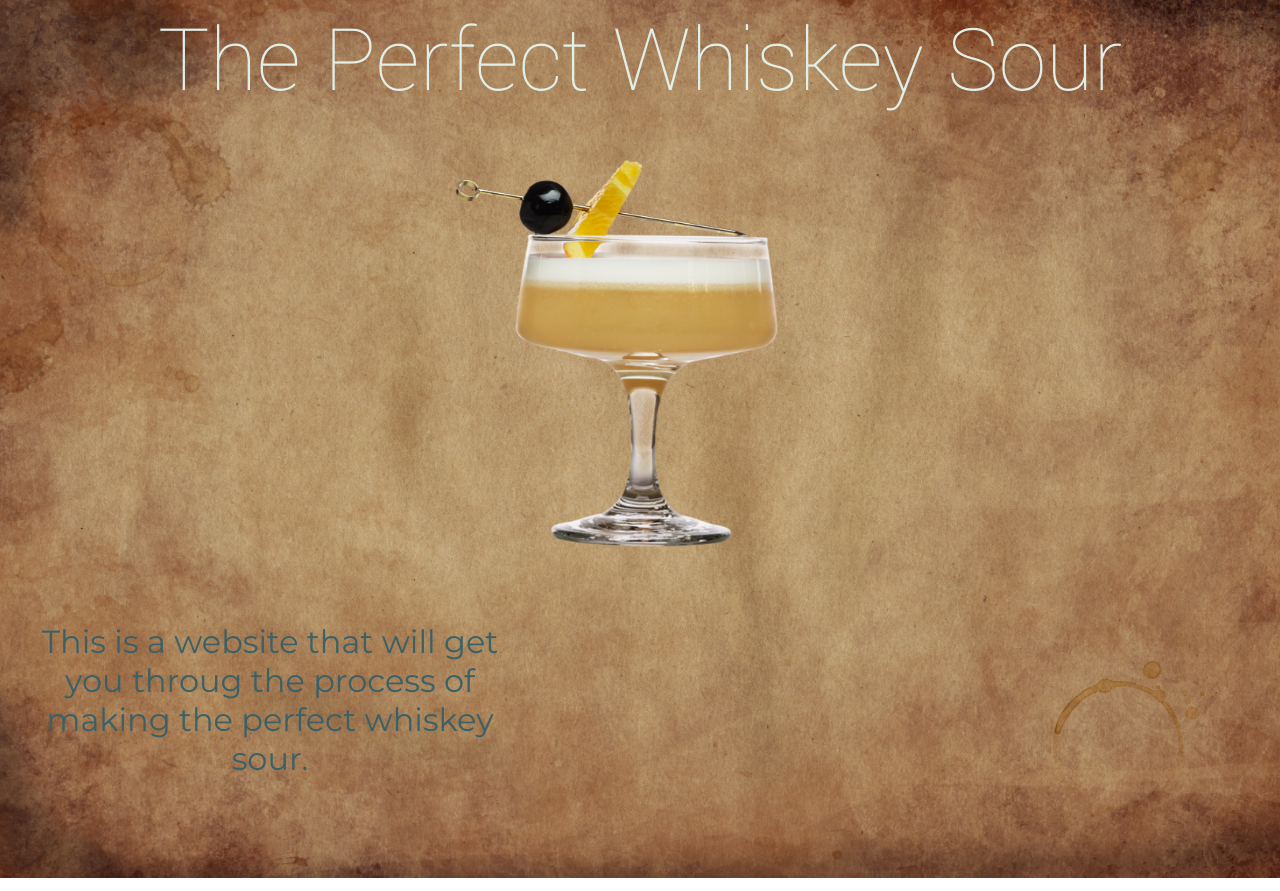
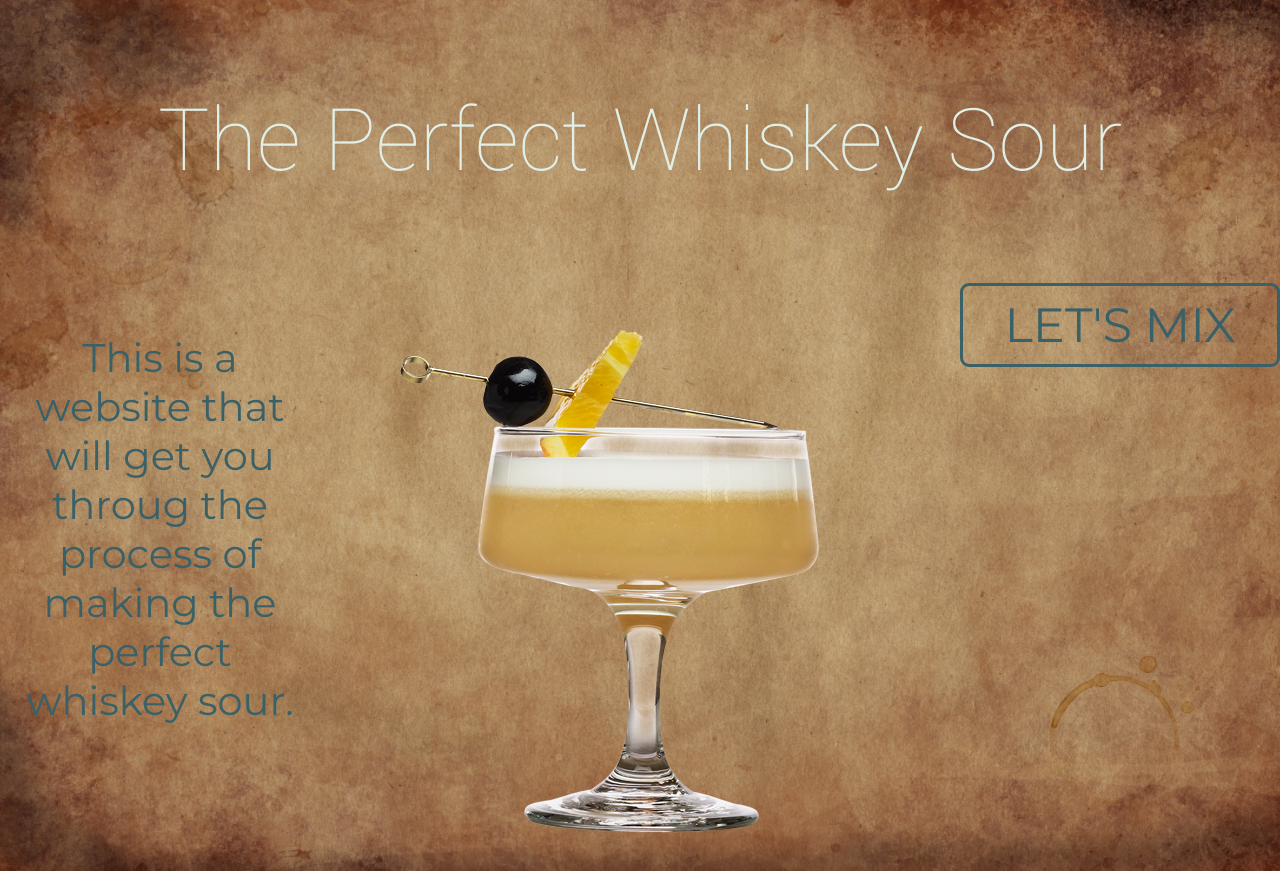
Before and after one commit to TandiAB/The-Perfect-Whiskey-Sour, a plain HTML site: page index.html in a window 1280 px wide. Drawn offline with nearby package versions, Linux system fonts and the light colour scheme.

Commit message:
Initial front page

```diff
--- a/index.html
+++ b/index.html
@@ -4,6 +4,7 @@
 	<meta name="viewport" content="width=device-width, initial-scale=1">
 	<link rel="stylesheet" type="text/css" href="style.css">
 	<link rel="stylesheet" href="http://code.jquery.com/ui/1.11.4/themes/smoothness/jquery-ui.css">
+  <script src="script.js"></script>
   	<script src="http://code.jquery.com/jquery-1.10.2.js"></script>
   	<script src="http://code.jquery.com/ui/1.11.4/jquery-ui.js"></script>
 	<link href="css/animate.css" rel="stylesheet"/>
@@ -12,23 +13,34 @@
 	<script src="js/waypoints.js" type="text/javascript"></script>
 </head>
 <body>
-  <section class="intro">
 
-    <div class="inner">
+<!-- <audio id="myAudio" src="beep.mp3"> -->
+
+  <div class="main">
+    <div class="header">
         <section class="os-animation" data-os-animation="bounceInUp" data-os-animation-delay=".1s">
           <h1>The Perfect Whiskey Sour </h1>
         </section>
+    </div>
+
+    <div class="content description">
+        <section class="os-animation" data-os-animation="bounceInUp" data-os-animation-delay=".7s">
+          <p>This is a website that will get you throug the process of making the perfect whiskey sour. </p>
+        </section>
+    </div>
+
+    <div class="content image">
         <section class="os-animation" data-os-animation="bounceInUp" data-os-animation-delay=".5s">
           <img class="img1" src="whi.png">
         </section>
+    </div>
+
+    <div class="content mix">
         <section class="os-animation" data-os-animation="bounceInUp" data-os-animation-delay=".7s">
-          <p>This is a website that will get you throug the process of making the perfect whiskey sour. </p>
-        </section>
-        <section class="os-animation" data-os-animation="bounceInUp" data-os-animation-delay=".7s">
-          <a class="btn" href="#">LET'S MIX</a>
+          <a class="btn" href="#" onmouseenter="playAudio()">LET'S MIX</a>
         </section>
     </div>
 
-  </section>
+  </div>
 </body>
 </html>
--- a/script.js
+++ b/script.js
@@ -0,0 +1,5 @@
+var x = document.getElementById("myAudio");
+
+function playAudio() {
+    x.play();
+}
--- a/style.css
+++ b/style.css
@@ -8,7 +8,7 @@ html, body{
   width: 100%;
 }
 
-.intro{
+.main{
   height: 100%;
   width: 100%;
   margin: auto;
@@ -18,43 +18,71 @@ html, body{
   background-size: cover;
 }
 
-.inner{
+.content{
+  float: left;
+}
+
+.content.description{
+  width: 25%;
+  height: 50%;
+}
+
+.content.image{
+  width: 50%;
+  height: 50%;
+}
+
+.content.mix{
+  width: 25%;
+  height: 50%;
+}
+
+.header{
   margin: 0 auto;
   text-align: center;
 }
 
-.inner h1{
-  margin: 0 auto;
-  text-align: center;
-  max-width: 1000px;
+.header h1{
   font-family: 'Yantramanav', sans-serif;
   font-size: 600%;
-  font-weight: 400;
+  font-weight: 500;
   color: #E1EFE9;
 }
 
-.inner img{
-  margin: 0 auto;
-  max-width: 500px;
-  height: 30%;
-  width: 30%;
-  margin: auto;
-  /* background: url("whiskey.png"); */
-  /* display: table; */
-  top: 0;
+.header h1:hover{
+  color: #CBDFD6;
+  cursor: pointer;
+  font-weight: 800;
 }
 
-.inner p{
-  max-width: 500px;
+.image img{
+  display: block;
+  margin-left: auto;
+  margin-right: auto;
+}
+
+.image img:hover{
+  transform: scale(1.1);
+  transition: all 0.5s;
+}
+
+.description p{
+  text-align: center;
   font-family: 'Montserrat', sans-serif;
-  font-size: 200%;
+  font-size: 250%;
   font-weight: 400;
   color: #3A6168;
   padding: 10px 20px;
   transition: all 0.5s;
 }
 
-.inner .btn{
+.description p:hover{
+  color: #CBDFD6;
+
+}
+
+.mix .btn{
+  /* text-align: center; */
   font-family: 'Montserrat', sans-serif;
   font-size: 300%;
   font-weight: 400;
@@ -65,12 +93,23 @@ html, body{
   padding: 10px 20px;
   border-radius: 9px;
   transition: all 0.5s;
+  margin: auto;
+  display: flex;
+  align-items: center;
+  justify-content: center;
 }
 
-.inner .btn:hover{
+.mix .btn:hover{
   color: #CBDFD6;
   border: solid #CBDFD6 2px;
 }
+
+.content:after {
+    content: "";
+    display: table;
+    clear: both;
+}
+
 
 
 /*--- Media Queries --*/
```
Also changed, not shown: 1 other file.
